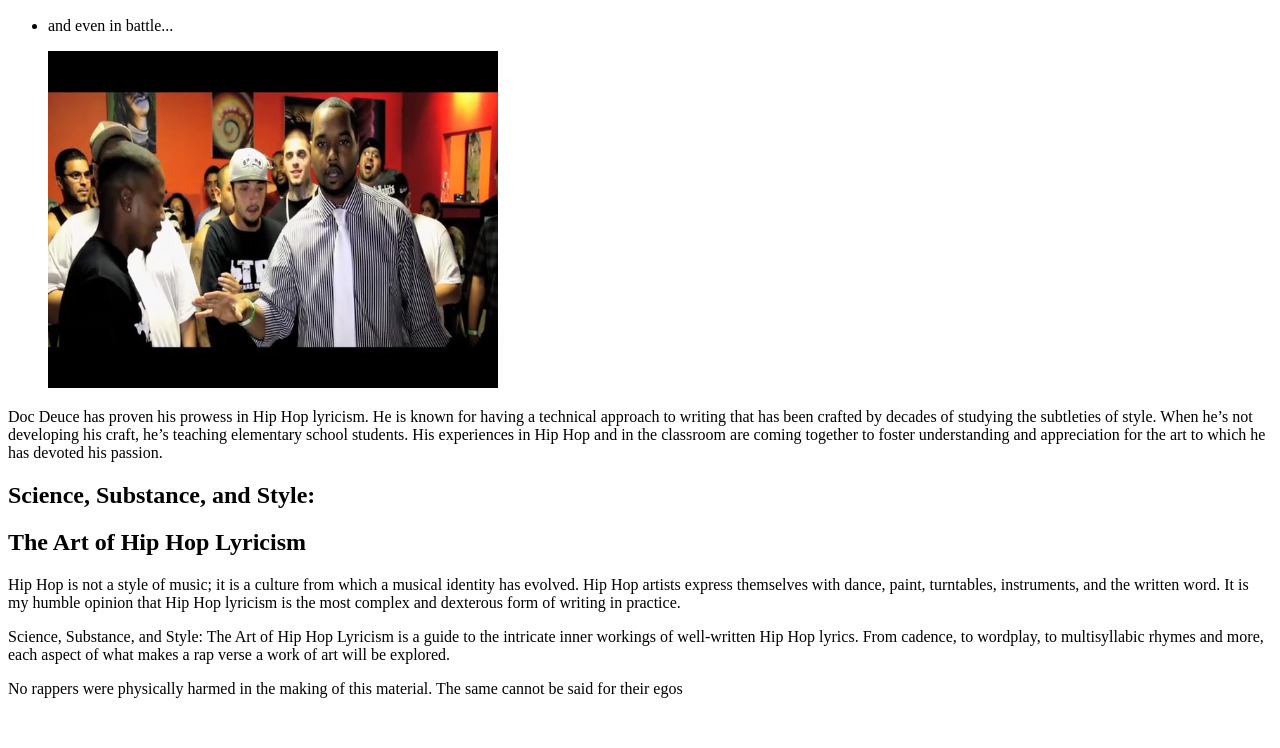
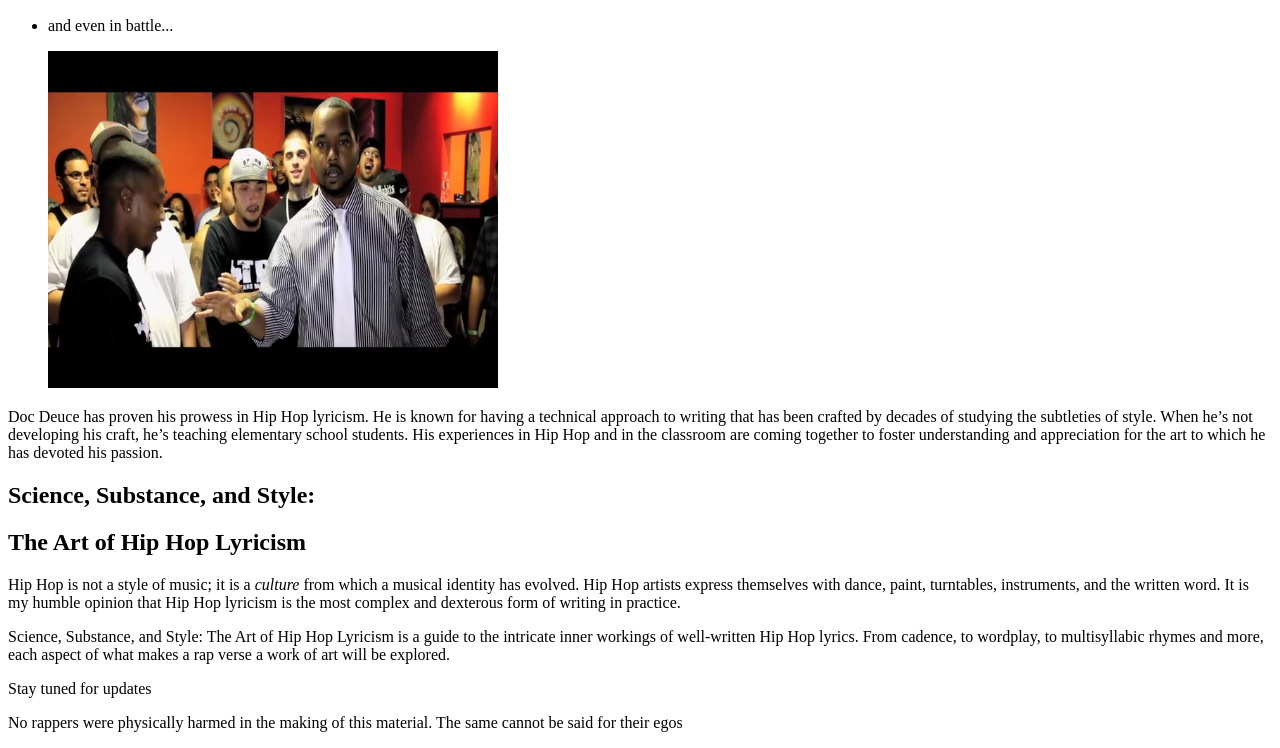
Before and after one commit to DocDeuce/WSD, a plain HTML site: page index.html in a window 1280 px wide. Shown: the part 1489-2237 px from the top of the page. Before the commit the page ends 2203 px from the top, so only its background shows below. Drawn offline with Linux system fonts and the light colour scheme.

Commit message:
Added CTA and em

```diff
--- a/index.html
+++ b/index.html
@@ -35,11 +35,12 @@
 	<section>
     	<h1>Science, Substance, and Style:</h1>
         <h2>The Art of Hip Hop Lyricism</h2>
-    	<p>Hip Hop is not a style of music; it is a culture from which a musical identity has evolved. Hip Hop artists express themselves with dance, paint, turntables, instruments, and the written word. It is my humble opinion that Hip Hop lyricism is the most complex and dexterous form of writing in practice.</p>
+    	<p>Hip Hop is not a style of music; it is a <em>culture</em> from which a musical identity has evolved. Hip Hop artists express themselves with dance, paint, turntables, instruments, and the written word. It is my humble opinion that Hip Hop lyricism is the most complex and dexterous form of writing in practice.</p>
         <p>Science, Substance, and Style: The Art of Hip Hop Lyricism is a guide to the intricate inner workings of well-written Hip Hop lyrics. From cadence, to wordplay, to multisyllabic rhymes and more, each aspect of what makes a rap verse a work of art will be explored.</p>
     </section>
 <!-- End of body content, beginning of footer -->
     <footer>
+    	<p>Stay tuned for updates</p>
     	<aside><p>No rappers were physically harmed in the making of this material. The same cannot be said for their egos</p></aside>
     </footer>
 
```
